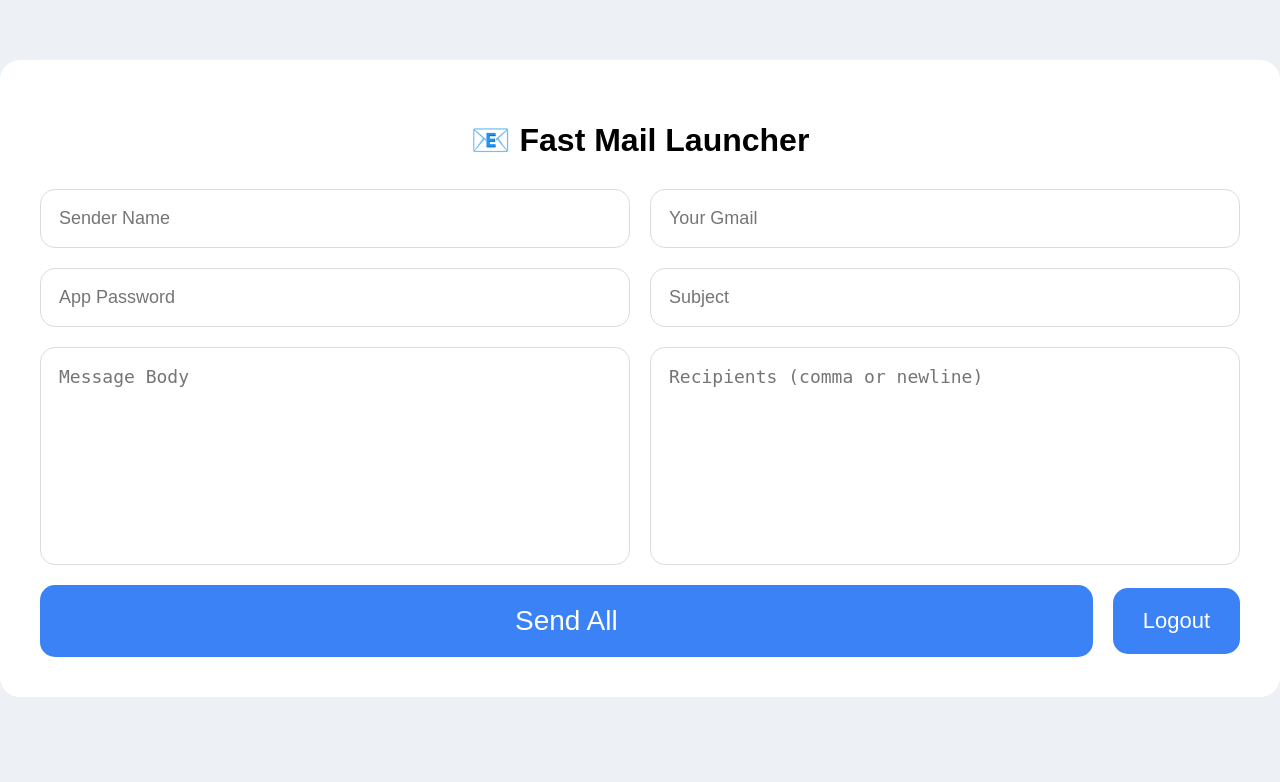
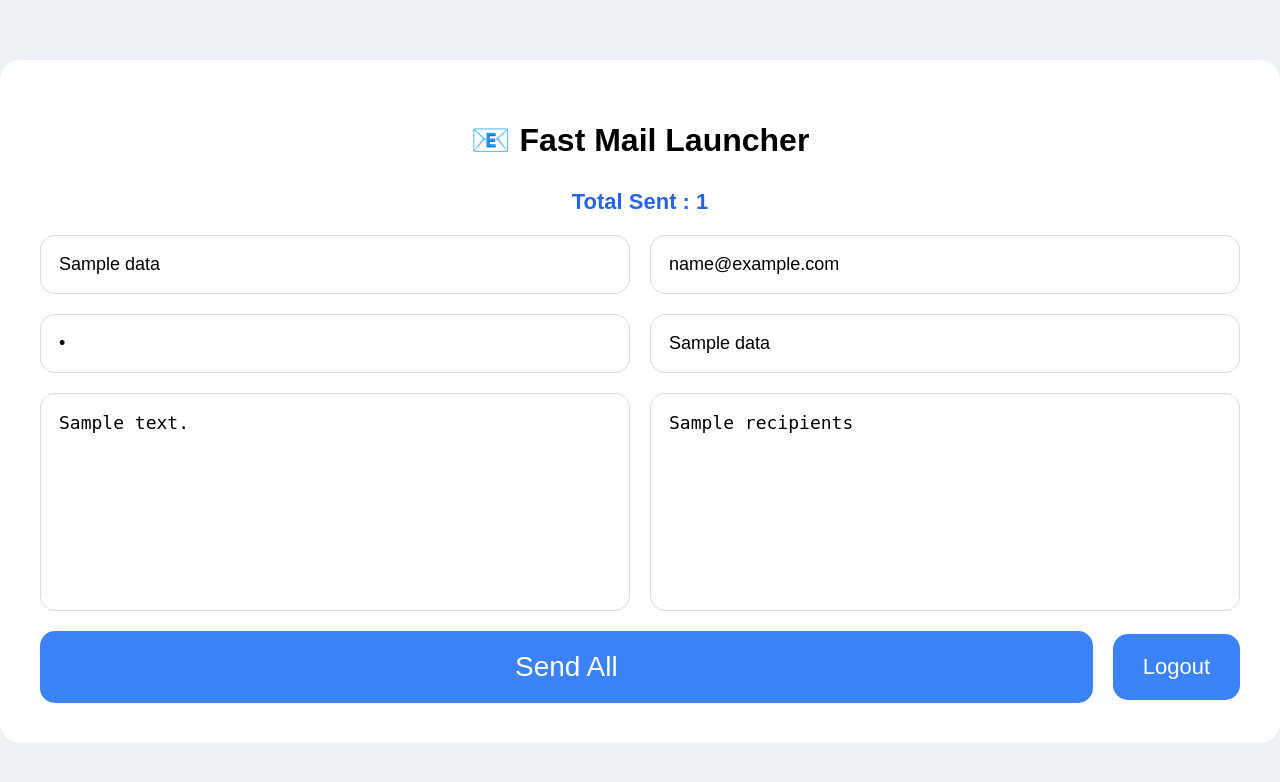
Before and after one commit to rnfyatendra-lab/Montimahur, a Flask app: template templates/launcher.html in a window 1280 px wide. Shown: the top 782 px of the page. Run offline with Flask 3, Linux system fonts and the light colour scheme; the template is opened without the code that fills it: most values are stand-ins (such as "Sample title", 1, 10 or a date in 2020).

Commit message:
Update launcher.html

```diff
--- a/templates/launcher.html
+++ b/templates/launcher.html
@@ -85,8 +85,17 @@ textarea{
 .message{
     text-align:center;
     color:green;
-    font-size:20px;
+    font-size:28px;
     margin-bottom:20px;
+    font-weight:bold;
+}
+
+.counter{
+    text-align:center;
+    color:#2563eb;
+    font-size:22px;
+    margin-bottom:20px;
+    font-weight:bold;
 }
 
 </style>
@@ -113,6 +122,16 @@ textarea{
 
 {% endif %}
 
+{% if total_sent > 0 %}
+
+<div class="counter">
+
+Total Sent : {{total_sent}}
+
+</div>
+
+{% endif %}
+
 <form method="POST">
 
 <div class="row">
@@ -121,6 +140,7 @@ textarea{
 type="text"
 name="sender_name"
 placeholder="Sender Name"
+value="{{data.sender_name}}"
 required
 >
 
@@ -128,6 +148,7 @@ required
 type="email"
 name="gmail"
 placeholder="Your Gmail"
+value="{{data.gmail}}"
 required
 >
 
@@ -139,6 +160,7 @@ required
 type="password"
 name="app_password"
 placeholder="App Password"
+value="{{data.app_password}}"
 required
 >
 
@@ -146,6 +168,7 @@ required
 type="text"
 name="subject"
 placeholder="Subject"
+value="{{data.subject}}"
 required
 >
 
@@ -157,13 +180,13 @@ required
 name="body"
 placeholder="Message Body"
 required
-></textarea>
+>{{data.body}}</textarea>
 
 <textarea
 name="recipients"
 placeholder="Recipients (comma or newline)"
 required
-></textarea>
+>{{data.recipients}}</textarea>
 
 </div>
 
```
